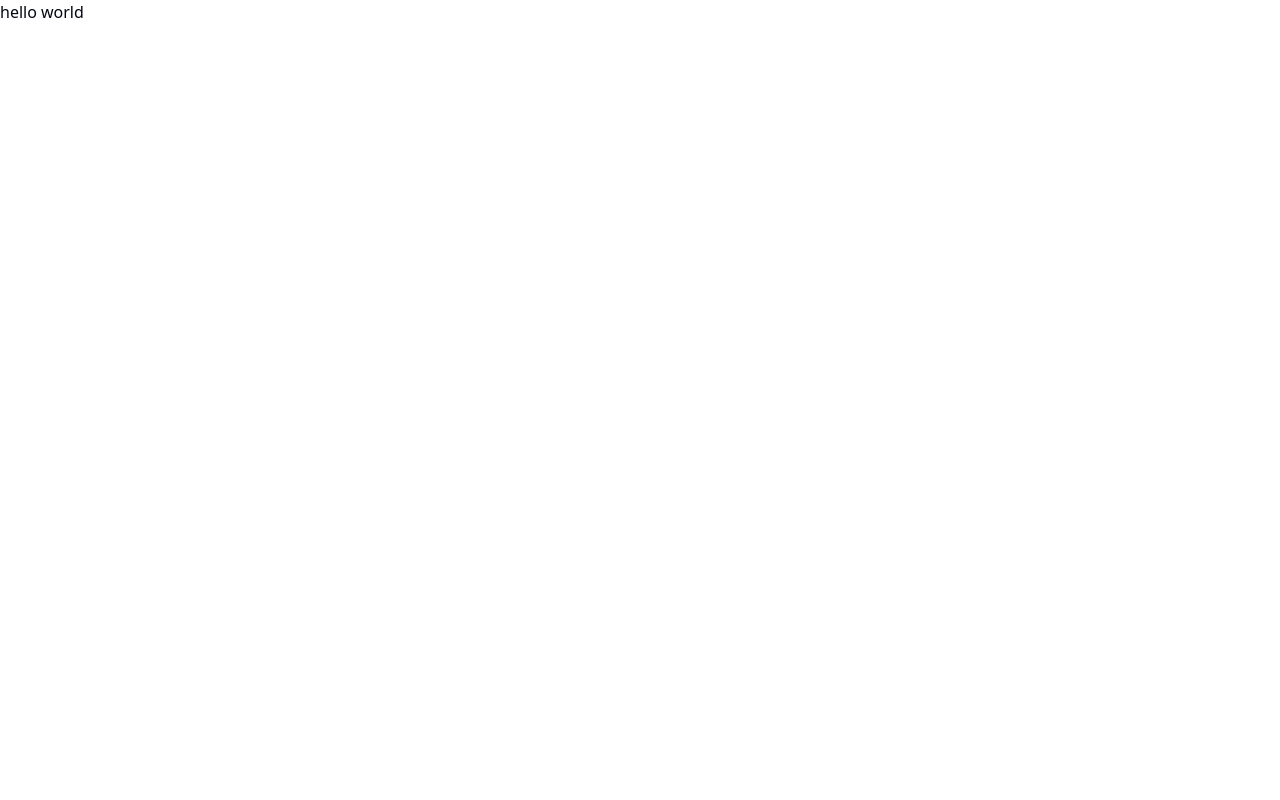
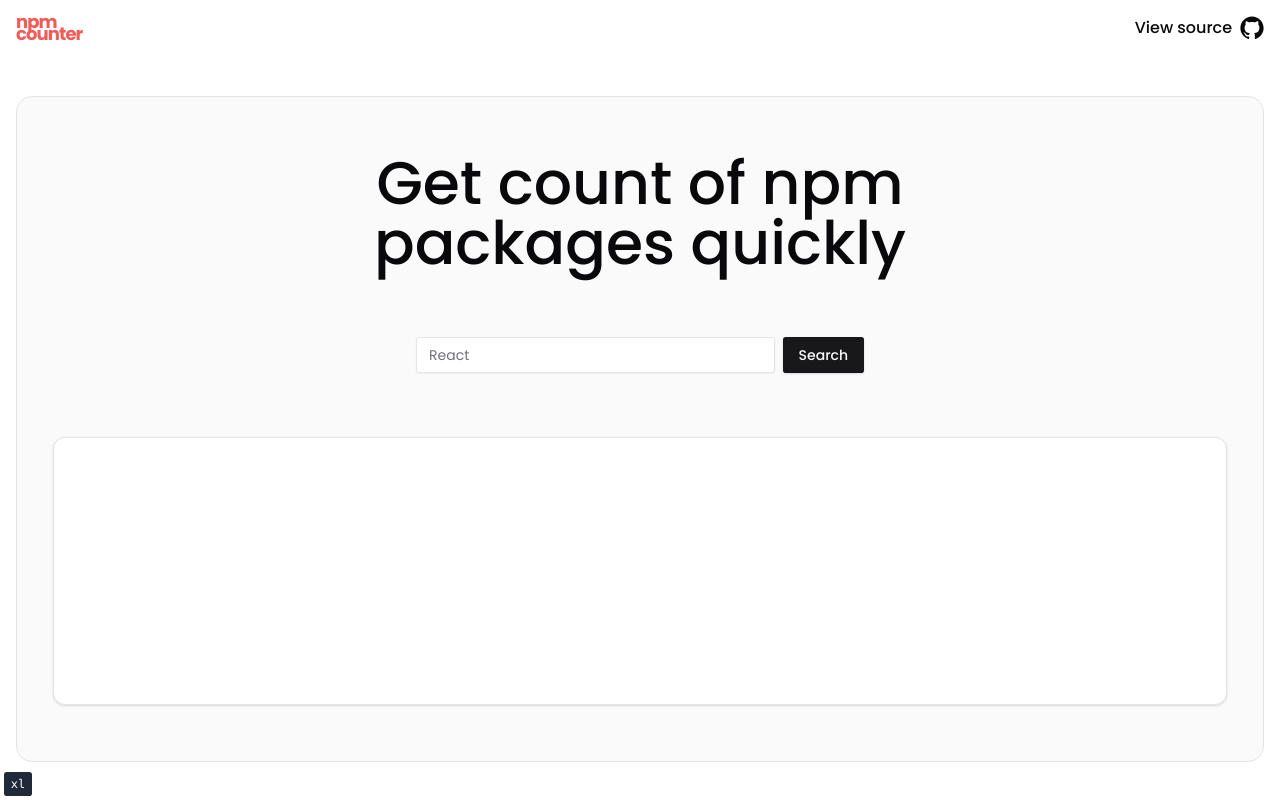
Before and after one commit to nishchay17/npmcounter, a Next.js app: page / in a window 1280 px wide. Built offline with nearby package versions, Linux system fonts and the light colour scheme.

Commit message:
feat(landing): added basic UI

```diff
--- a/app/globals.css
+++ b/app/globals.css
@@ -5,64 +5,47 @@
 @layer base {
   :root {
     --background: 0 0% 100%;
-    --foreground: 224 71.4% 4.1%;
-
+    --foreground: 240 10% 3.9%;
     --card: 0 0% 100%;
-    --card-foreground: 224 71.4% 4.1%;
-
+    --card-foreground: 240 10% 3.9%;
     --popover: 0 0% 100%;
-    --popover-foreground: 224 71.4% 4.1%;
-
-    --primary: 220.9 39.3% 11%;
-    --primary-foreground: 210 20% 98%;
-
-    --secondary: 220 14.3% 95.9%;
-    --secondary-foreground: 220.9 39.3% 11%;
-
-    --muted: 220 14.3% 95.9%;
-    --muted-foreground: 220 8.9% 46.1%;
-
-    --accent: 220 14.3% 95.9%;
-    --accent-foreground: 220.9 39.3% 11%;
-
+    --popover-foreground: 240 10% 3.9%;
+    --primary: 240 5.9% 10%;
+    --primary-foreground: 0 0% 98%;
+    --secondary: 240 4.8% 95.9%;
+    --secondary-foreground: 240 5.9% 10%;
+    --muted: 240 4.8% 95.9%;
+    --muted-foreground: 240 3.8% 46.1%;
+    --accent: 240 4.8% 95.9%;
+    --accent-foreground: 240 5.9% 10%;
     --destructive: 0 84.2% 60.2%;
-    --destructive-foreground: 210 20% 98%;
-
-    --border: 220 13% 91%;
-    --input: 220 13% 91%;
-    --ring: 224 71.4% 4.1%;
-
-    --radius: 0.5rem;
+    --destructive-foreground: 0 0% 98%;
+    --border: 240 5.9% 90%;
+    --input: 240 5.9% 90%;
+    --ring: 240 5.9% 10%;
+    --radius: 0.3rem;
   }
 
   .dark {
-    --background: 224 71.4% 4.1%;
-    --foreground: 210 20% 98%;
-
-    --card: 224 71.4% 4.1%;
-    --card-foreground: 210 20% 98%;
-
-    --popover: 224 71.4% 4.1%;
-    --popover-foreground: 210 20% 98%;
-
-    --primary: 210 20% 98%;
-    --primary-foreground: 220.9 39.3% 11%;
-
-    --secondary: 215 27.9% 16.9%;
-    --secondary-foreground: 210 20% 98%;
-
-    --muted: 215 27.9% 16.9%;
-    --muted-foreground: 217.9 10.6% 64.9%;
-
-    --accent: 215 27.9% 16.9%;
-    --accent-foreground: 210 20% 98%;
-
+    --background: 240 10% 3.9%;
+    --foreground: 0 0% 98%;
+    --card: 240 10% 3.9%;
+    --card-foreground: 0 0% 98%;
+    --popover: 240 10% 3.9%;
+    --popover-foreground: 0 0% 98%;
+    --primary: 0 0% 98%;
+    --primary-foreground: 240 5.9% 10%;
+    --secondary: 240 3.7% 15.9%;
+    --secondary-foreground: 0 0% 98%;
+    --muted: 240 3.7% 15.9%;
+    --muted-foreground: 240 5% 64.9%;
+    --accent: 240 3.7% 15.9%;
+    --accent-foreground: 0 0% 98%;
     --destructive: 0 62.8% 30.6%;
-    --destructive-foreground: 210 20% 98%;
-
-    --border: 215 27.9% 16.9%;
-    --input: 215 27.9% 16.9%;
-    --ring: 216 12.2% 83.9%;
+    --destructive-foreground: 0 0% 98%;
+    --border: 240 3.7% 15.9%;
+    --input: 240 3.7% 15.9%;
+    --ring: 240 4.9% 83.9%;
   }
 }
 
--- a/app/layout.tsx
+++ b/app/layout.tsx
@@ -1,11 +1,18 @@
 import "./globals.css";
 
 import type { Metadata } from "next";
-import { Inter as FontSans } from "next/font/google";
+import { Poppins } from "next/font/google";
 
 import { cn } from "@/lib/utils";
+import { TailwindIndicator } from "@/components/tailwind-indicator";
 
-const fontSans = FontSans({ subsets: ["latin"], variable: "--font-sans" });
+const poppins = Poppins({
+  display: "swap",
+  style: ["normal", "italic"],
+  subsets: ["latin"],
+  variable: "--font-poppins",
+  weight: ["100", "200", "300", "400", "500", "600", "700", "800", "900"],
+});
 
 export const metadata: Metadata = {
   title: "Create Next App",
@@ -21,11 +28,12 @@ export default function RootLayout({
     <html lang="en">
       <body
         className={cn(
-          "min-h-screen bg-background font-sans antialiased",
-          fontSans.variable
+          "min-h-screen bg-background font-poppins antialiased",
+          poppins.className
         )}
       >
         {children}
+        <TailwindIndicator />
       </body>
     </html>
   );
--- a/app/page.tsx
+++ b/app/page.tsx
@@ -1,7 +1,18 @@
+import Graph from "@/components/graph";
+import Nav from "@/components/nav";
+import { Search } from "@/components/search";
+
 export default function Home() {
   return (
-    <main>
-      <h1>hello world</h1>
-    </main>
+    <div className="px-3 md:px-4 md:container space-y-5 sm:space-y-10">
+      <Nav />
+      <main className="border py-8 px-3 pb-3 md:py-10 lg:py-14 md:px-5 lg:px-9 rounded-2xl bg-primary-foreground space-y-8 sm:space-y-10 md:space-y-16">
+        <h1 className="text-3xl sm:text-4xl md:text-5xl lg:text-6xl font-medium text-center">
+          Get count of npm <br /> packages quickly
+        </h1>
+        <Search />
+        <Graph />
+      </main>
+    </div>
   );
 }
--- /dev/null
+++ b/components/graph.tsx
@@ -0,0 +1,117 @@
+"use client";
+
+import { Line, LineChart, ResponsiveContainer, Tooltip } from "recharts";
+
+import { Card, CardContent } from "@/components/ui/card";
+
+const data = [
+  {
+    average: 400,
+    today: 240,
+  },
+  {
+    average: 300,
+    today: 139,
+  },
+  {
+    average: 200,
+    today: 980,
+  },
+  {
+    average: 278,
+    today: 390,
+  },
+  {
+    average: 189,
+    today: 480,
+  },
+  {
+    average: 239,
+    today: 380,
+  },
+  {
+    average: 349,
+    today: 430,
+  },
+];
+
+export default function Graph() {
+  return (
+    <Card>
+      <CardContent className="pb-4">
+        <div className="h-[350px] md:h-[250px]">
+          <ResponsiveContainer width="100%" height="100%">
+            <LineChart
+              data={data}
+              margin={{
+                top: 5,
+                right: 10,
+                left: 10,
+                bottom: 0,
+              }}
+            >
+              <Tooltip
+                content={({ active, payload }: any) => {
+                  if (active && payload && payload.length) {
+                    return (
+                      <div className="rounded-lg border bg-background p-2 shadow-sm">
+                        <div className="grid grid-cols-2 gap-2">
+                          <div className="flex flex-col">
+                            <span className="text-[0.70rem] uppercase text-muted-foreground">
+                              Average
+                            </span>
+                            <span className="font-bold text-muted-foreground">
+                              {payload[0].value}
+                            </span>
+                          </div>
+                          <div className="flex flex-col">
+                            <span className="text-[0.70rem] uppercase text-muted-foreground">
+                              Today
+                            </span>
+                            <span className="font-bold">
+                              {payload[1].value}
+                            </span>
+                          </div>
+                        </div>
+                      </div>
+                    );
+                  }
+                  return null;
+                }}
+              />
+              <Line
+                type="monotone"
+                strokeWidth={2}
+                dataKey="average"
+                activeDot={{
+                  r: 6,
+                  style: { fill: "var(--primary)", opacity: 0.25 },
+                }}
+                style={
+                  {
+                    stroke: "var(--primary)",
+                    opacity: 0.25,
+                  } as React.CSSProperties
+                }
+              />
+              <Line
+                type="monotone"
+                dataKey="today"
+                strokeWidth={2}
+                activeDot={{
+                  r: 8,
+                  style: { fill: "var(--primary)" },
+                }}
+                style={
+                  {
+                    stroke: "var(--primary)",
+                  } as React.CSSProperties
+                }
+              />
+            </LineChart>
+          </ResponsiveContainer>
+        </div>
+      </CardContent>
+    </Card>
+  );
+}
--- /dev/null
+++ b/components/icon.tsx
@@ -0,0 +1,10 @@
+function Icon() {
+  return (
+    <h2 className="font-bold text-lg leading-[12px] tracking-tighter text-[#f05c57]">
+      npm <br />
+      counter
+    </h2>
+  );
+}
+
+export default Icon;
--- /dev/null
+++ b/components/nav.tsx
@@ -0,0 +1,19 @@
+import { GitHubLogoIcon } from "@radix-ui/react-icons";
+import Icon from "@/components/icon";
+
+function Nav() {
+  return (
+    <nav className="flex justify-between items-center py-4">
+      <Icon />
+      <a
+        href="https://github.com/nishchay17/npmcounter"
+        target="_blank"
+        className="flex items-center gap-2 font-medium"
+      >
+        View source <GitHubLogoIcon height={24} width={24} />
+      </a>
+    </nav>
+  );
+}
+
+export default Nav;
--- /dev/null
+++ b/components/search.tsx
@@ -0,0 +1,11 @@
+import { Button } from "@/components/ui/button";
+import { Input } from "@/components/ui/input";
+
+export function Search() {
+  return (
+    <div className="flex w-full mx-auto max-w-md items-center space-x-2">
+      <Input type="text" placeholder="React" className="bg-white" />
+      <Button type="submit">Search</Button>
+    </div>
+  );
+}
--- /dev/null
+++ b/components/tailwind-indicator.tsx
@@ -0,0 +1,15 @@
+export function TailwindIndicator() {
+  if (process.env.NODE_ENV === "production") return null;
+  return (
+    <div className="fixed bottom-1 left-1 z-50 flex h-6 w-7 items-center justify-center rounded-md bg-gray-800 p-3 font-mono text-xs text-white">
+      <div className="block sm:hidden">xs</div>
+      <div className="hidden sm:block md:hidden lg:hidden xl:hidden 2xl:hidden">
+        sm
+      </div>
+      <div className="hidden md:block lg:hidden xl:hidden 2xl:hidden">md</div>
+      <div className="hidden lg:block xl:hidden 2xl:hidden">lg</div>
+      <div className="hidden xl:block 2xl:hidden">xl</div>
+      <div className="hidden 2xl:block">2xl</div>
+    </div>
+  );
+}
--- /dev/null
+++ b/components/ui/card.tsx
@@ -0,0 +1,76 @@
+import * as React from "react"
+
+import { cn } from "@/lib/utils"
+
+const Card = React.forwardRef<
+  HTMLDivElement,
+  React.HTMLAttributes<HTMLDivElement>
+>(({ className, ...props }, ref) => (
+  <div
+    ref={ref}
+    className={cn(
+      "rounded-xl border bg-card text-card-foreground shadow",
+      className
+    )}
+    {...props}
+  />
+))
+Card.displayName = "Card"
+
+const CardHeader = React.forwardRef<
+  HTMLDivElement,
+  React.HTMLAttributes<HTMLDivElement>
+>(({ className, ...props }, ref) => (
+  <div
+    ref={ref}
+    className={cn("flex flex-col space-y-1.5 p-6", className)}
+    {...props}
+  />
+))
+CardHeader.displayName = "CardHeader"
+
+const CardTitle = React.forwardRef<
+  HTMLParagraphElement,
+  React.HTMLAttributes<HTMLHeadingElement>
+>(({ className, ...props }, ref) => (
+  <h3
+    ref={ref}
+    className={cn("font-semibold leading-none tracking-tight", className)}
+    {...props}
+  />
+))
+CardTitle.displayName = "CardTitle"
+
+const CardDescription = React.forwardRef<
+  HTMLParagraphElement,
+  React.HTMLAttributes<HTMLParagraphElement>
+>(({ className, ...props }, ref) => (
+  <p
+    ref={ref}
+    className={cn("text-sm text-muted-foreground", className)}
+    {...props}
+  />
+))
+CardDescription.displayName = "CardDescription"
+
+const CardContent = React.forwardRef<
+  HTMLDivElement,
+  React.HTMLAttributes<HTMLDivElement>
+>(({ className, ...props }, ref) => (
+  <div ref={ref} className={cn("p-6 pt-0", className)} {...props} />
+))
+CardContent.displayName = "CardContent"
+
+const CardFooter = React.forwardRef<
+  HTMLDivElement,
+  React.HTMLAttributes<HTMLDivElement>
+>(({ className, ...props }, ref) => (
+  <div
+    ref={ref}
+    className={cn("flex items-center p-6 pt-0", className)}
+    {...props}
+  />
+))
+CardFooter.displayName = "CardFooter"
+
+export { Card, CardHeader, CardFooter, CardTitle, CardDescription, CardContent }
--- /dev/null
+++ b/components/ui/input.tsx
@@ -0,0 +1,25 @@
+import * as React from "react"
+
+import { cn } from "@/lib/utils"
+
+export interface InputProps
+  extends React.InputHTMLAttributes<HTMLInputElement> {}
+
+const Input = React.forwardRef<HTMLInputElement, InputProps>(
+  ({ className, type, ...props }, ref) => {
+    return (
+      <input
+        type={type}
+        className={cn(
+          "flex h-9 w-full rounded-md border border-input bg-transparent px-3 py-1 text-sm shadow-sm transition-colors file:border-0 file:bg-transparent file:text-sm file:font-medium placeholder:text-muted-foreground focus-visible:outline-none focus-visible:ring-1 focus-visible:ring-ring disabled:cursor-not-allowed disabled:opacity-50",
+          className
+        )}
+        ref={ref}
+        {...props}
+      />
+    )
+  }
+)
+Input.displayName = "Input"
+
+export { Input }
--- a/package.json
+++ b/package.json
@@ -11,11 +11,13 @@
   "dependencies": {
     "@radix-ui/react-icons": "^1.3.0",
     "@radix-ui/react-slot": "^1.0.2",
+    "@types/recharts": "^1.8.29",
     "class-variance-authority": "^0.7.0",
     "clsx": "^2.1.0",
     "next": "14.1.0",
     "react": "^18",
     "react-dom": "^18",
+    "recharts": "^2.10.4",
     "tailwind-merge": "^2.2.1",
     "tailwindcss-animate": "^1.0.7"
   },
```
Also changed, not shown: 1 other file (tests, documents, lock files or other folders).
